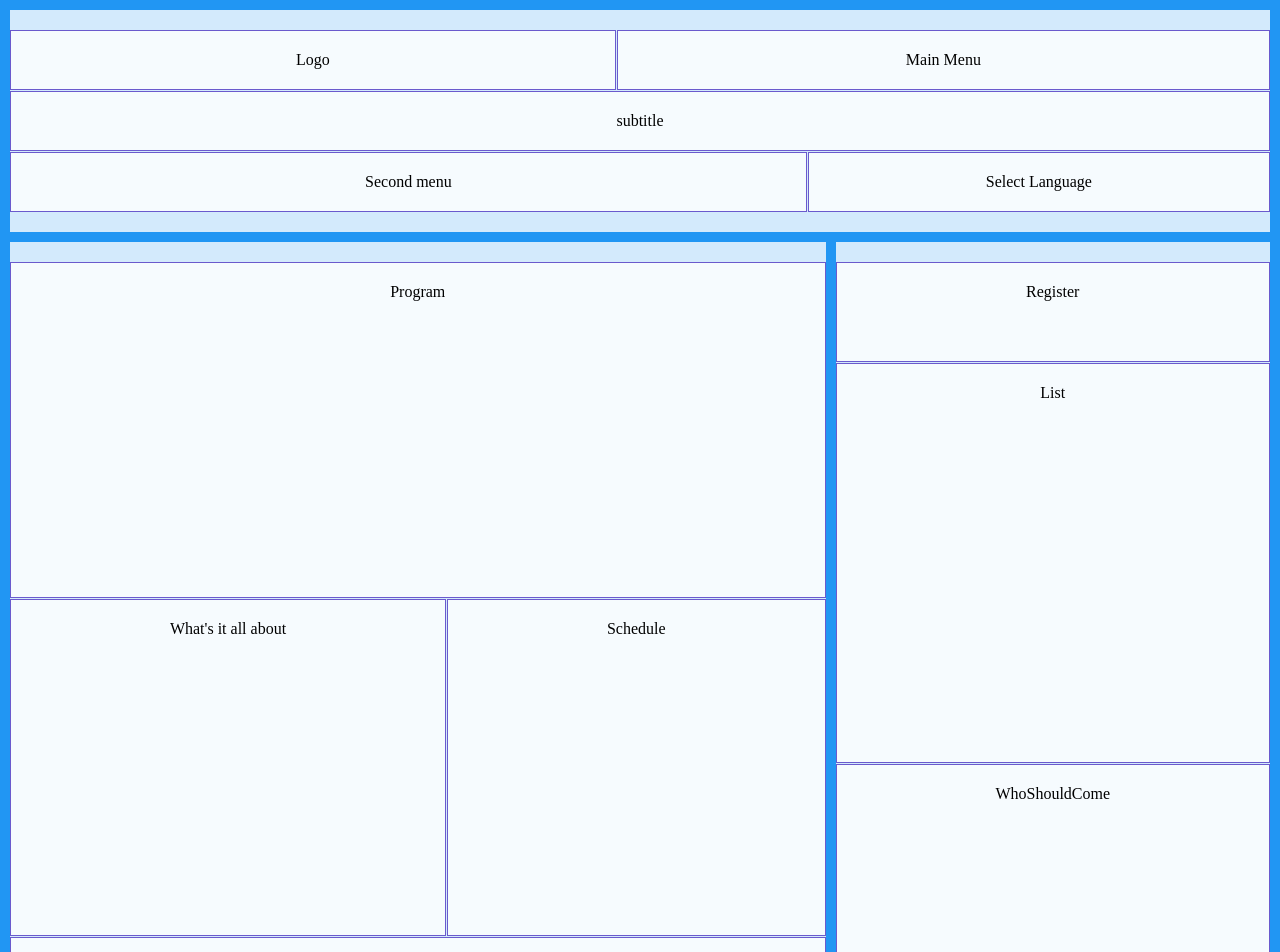
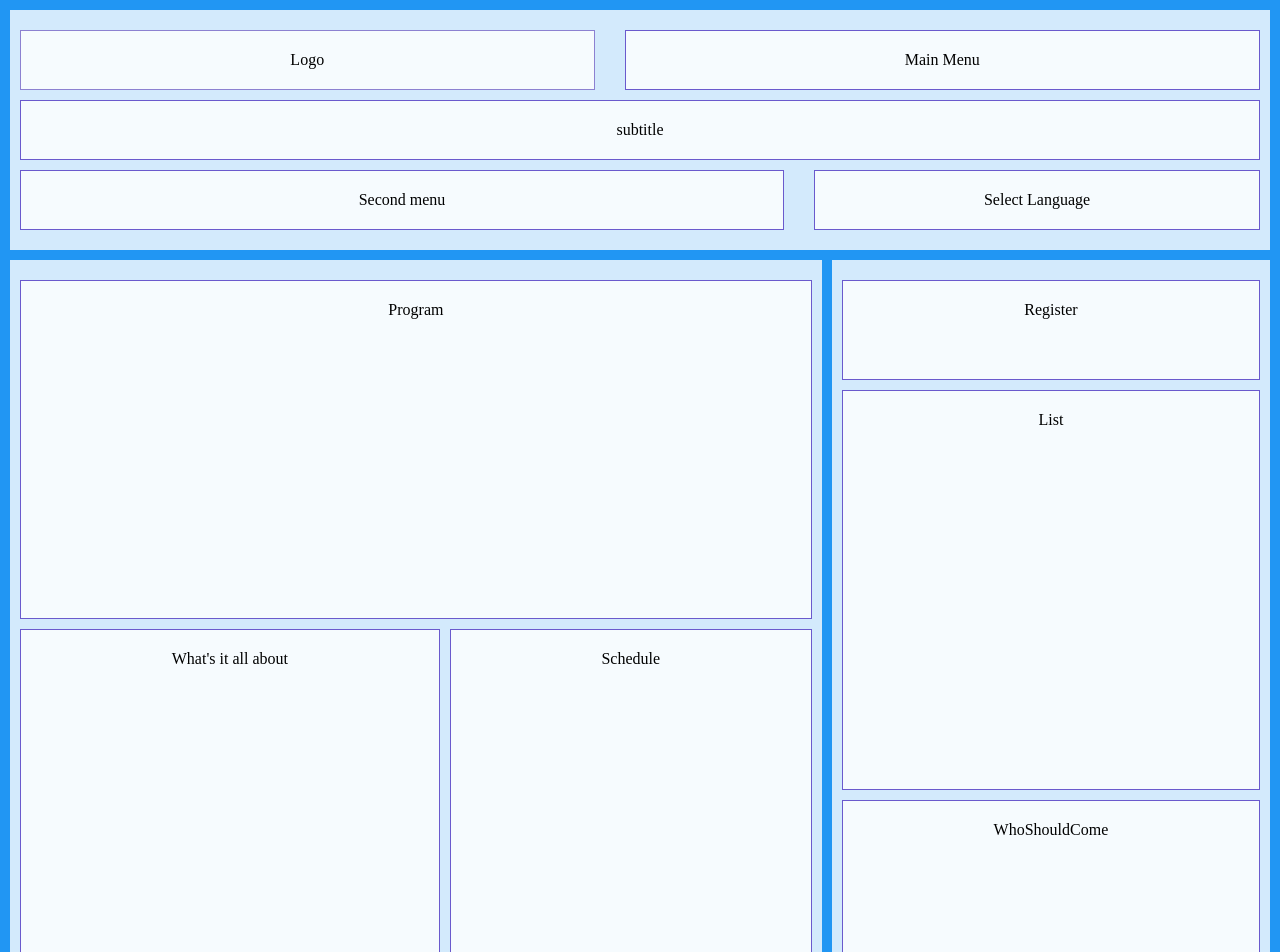
Before and after one commit to valen800/Drumbeat, a plain HTML site: page index.html in a window 1280 px wide. Shown: the top 952 px of the page. Drawn offline with Linux system fonts and the light colour scheme.

Commit message:
margins css

```diff
--- a/css/styles.css
+++ b/css/grid.css
@@ -41,7 +41,7 @@
     'logo logo logo mainMenu mainMenu mainMenu'
     'subtitle subtitle subtitle subtitle subtitle subtitle'
     'secondMenu secondMenu secondMenu secondMenu selectLanguage selectLanguage';
-    grid-gap: 1px;
+    grid-gap: 10px;
     background-color: #2196F3;
 }
 
@@ -49,10 +49,12 @@
     background-color: rgba(255, 255, 255, 0.8);
     text-align: center;
     padding: 20px 0;
+    margin-left: 10px;
+    margin-right: 10px;
 }
 
 .Logo {
-    border: 1px solid slateblue;
+    border: 1px solid rgb(140, 129, 209);
 }
 
 .MainMenu {
@@ -86,7 +88,7 @@
     'program program program program program program'
     'whatAllAbout whatAllAbout whatAllAbout schedule schedule schedule'
     'festivalSpaces festivalSpaces festivalSpaces festivalSpaces festivalSpaces festivalSpaces';
-    grid-gap: 1px;
+    grid-gap: 10px;
     background-color: #2196F3;
 }
 
@@ -98,14 +100,18 @@
 
 .Program {
     border: 1px solid slateblue;
+    margin-left: 10px;
+    margin-right: 10px;
 }
 
 .WhatAllAbout {
     border: 1px solid slateblue;
+    margin-left: 10px;
 }
 
 .Schedule {
     border: 1px solid slateblue;
+    margin-right: 10px;
 }
 
 /* FESTIVAL SPACES */
@@ -115,6 +121,8 @@
     display: grid;
     grid-template-columns: 1fr 1fr 1fr;
     grid-gap: 10px;
+    margin-left: 10px;
+    margin-right: 10px;
 }
 
 .FestivalSpaces > div {
@@ -131,7 +139,7 @@
     display: grid;
     grid-template-columns: 1fr;
     grid-template-rows: 100px 400px 500px 100px;
-    grid-gap: 1px;
+    grid-gap: 10px;
 }
 
 .Aside > div{
@@ -139,6 +147,8 @@
     background-color: rgba(255, 255, 255, 0.8);
     text-align: center;
     padding: 20px 0;
+    margin-left: 10px;
+    margin-right: 10px;
 }
 
 /* END ASIDE */
@@ -148,7 +158,7 @@
 .Footer {
     display: grid;
     grid-template-columns: 1fr;
-    grid-gap: 1px;
+    grid-gap: 10px;
 }
 
 .Footer > div{
@@ -156,6 +166,8 @@
     background-color: rgba(255, 255, 255, 0.8);
     text-align: center;
     padding: 20px 0;
+    margin-left: 10px;
+    margin-right: 10px;
 }
 
 /* END FOOTER */
--- a/index.html
+++ b/index.html
@@ -3,7 +3,7 @@
 <head>
     <meta charset="UTF-8">
     <meta name="viewport" content="width=device-width, initial-scale=1.0">
-    <link rel="stylesheet" href="css/styles.css">
+    <link rel="stylesheet" href="css/grid.css">
     <title>Drumbeat</title>
 </head>
 <body>
```
